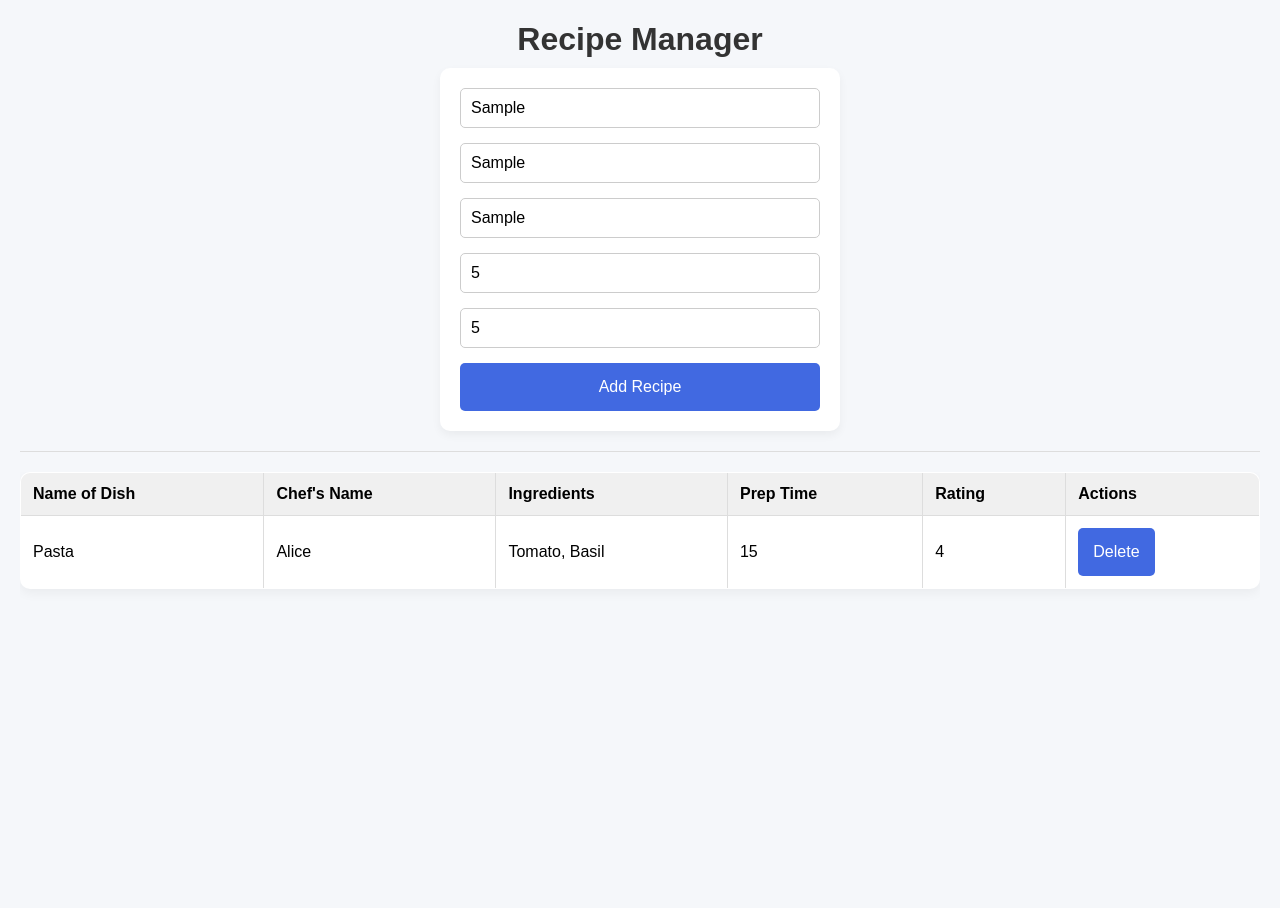
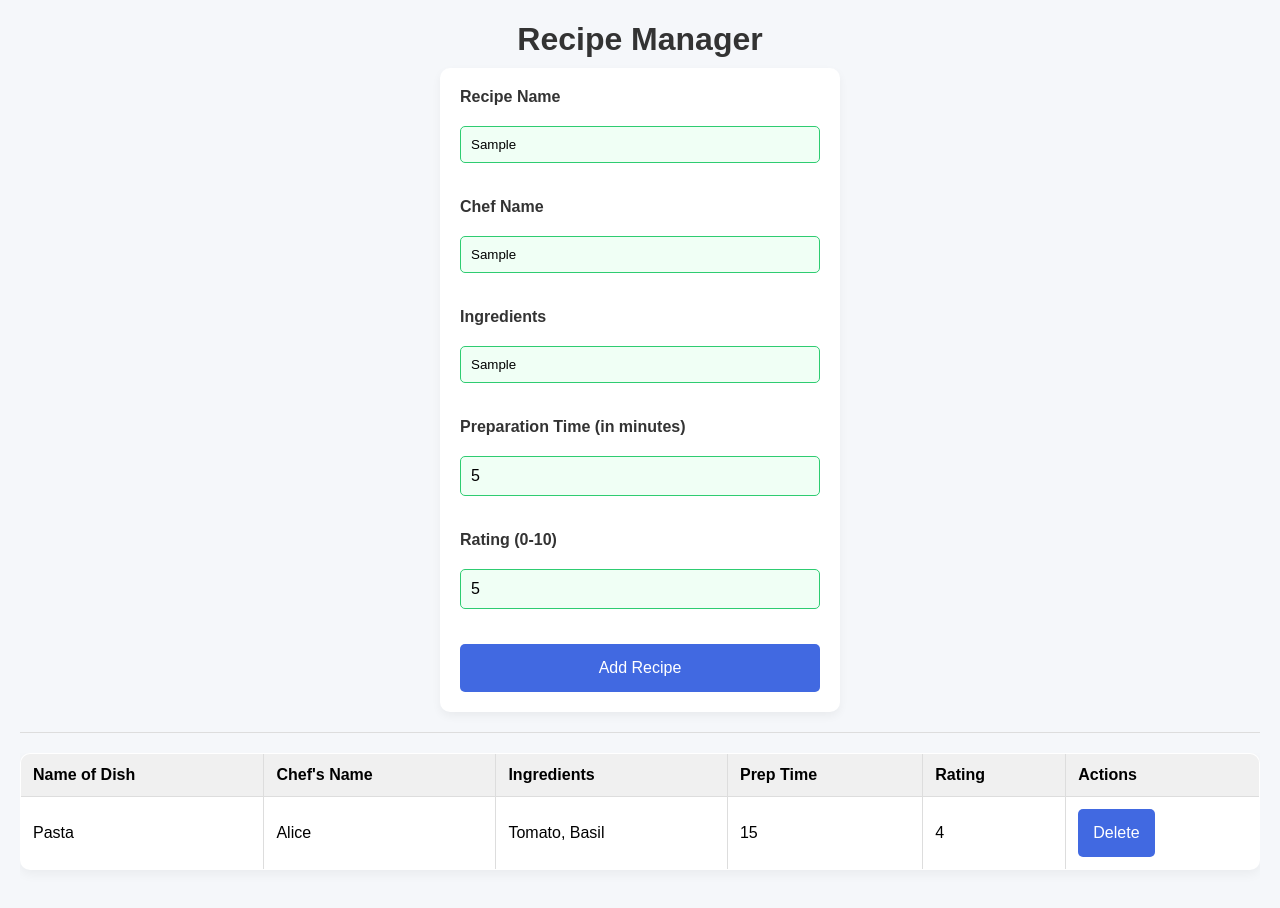
Before and after one commit to ny-collins/dbwork, a website: page frontend/index.html in a window 1280 px wide. Both pictures are taken after typing "Sample", "Sample", "Sample", "5", "5" into the empty fields and a click on the button "Add Recipe". Before the commit the page ends 800 px from the top, so only its background shows below. Drawn offline with Linux system fonts and the light colour scheme; some packages are replaced by stand-ins of ours; no server answers; a script that the page names is missing.

Commit message:
commit33

```diff
--- a/frontend/index.html
+++ b/frontend/index.html
@@ -2,6 +2,7 @@
 <html lang="en">
 <head>
   <meta charset="UTF-8">
+  <meta name="description" content="This page serves as a recipe manager, allowing users to add, view, and delete recipes. It is a good example of a simple web application using HTML, CSS, and JavaScript.">
   <title>Recipe Manager</title>
   <meta name="viewport" content="width=device-width, initial-scale=1.0">
   <link rel="stylesheet" href="style.css">
@@ -15,14 +16,30 @@
 <body>
   <h1>Recipe Manager</h1>
 
+  <div id="loading-spinner" style="display: none; text-align: center; margin: 20px;">
+    <div class="spinner"></div>
+  </div>
+
+
   <form id="recipe-form">
-    <input type="text" id="name" name="name" placeholder="Name of Dish" required>
-    <input type="text" id="chef" name="chef" placeholder="Chef's Name" required>
-    <input type="text" id="ingredients" name="ingredients" placeholder="Ingredients" required>
-    <input type="number" name="prepTime" placeholder="Preparation Time (min)" min="0" step="0.1" />
-    <input type="number" name="rating" placeholder="Rating (0-10)" min="0" max="10" step="1" />
+    <label for="name">Recipe Name</label>
+    <input id="name" name="name" placeholder="Name" autocomplete="name" required>
+
+    <label for="chef">Chef Name</label>
+    <input id="chef" name="chef" placeholder="Chef" autocomplete="name" required>
+
+    <label for="ingredients">Ingredients</label>
+    <input id="ingredients" name="ingredients" placeholder="Ingredients" autocomplete="off" required>
+
+    <label for="prepTime">Preparation Time (in minutes)</label>
+    <input id="prepTime" name="prepTime" type="number" placeholder="Prep Time" min="0" step="0.1" autocomplete="off" required>
+
+    <label for="rating">Rating (0-10)</label>
+    <input id="rating" name="rating" type="number" placeholder="Rating" min="0" max="10" step="1" autocomplete="off" required>
+
     <button type="submit">Add Recipe</button>
   </form>
+
 
   <hr>
 
--- a/frontend/script.js
+++ b/frontend/script.js
@@ -3,6 +3,7 @@ const API_URL = 'https://dbwork-api.onrender.com/api/recipes';
 document.addEventListener('DOMContentLoaded', () => {
   const form = document.querySelector('#recipe-form');
   const tableBody = document.querySelector('#recipeTable tbody');
+  const spinner = document.getElementById('loading-spinner');
 
   const createCell = (label, value) => {
     const td = document.createElement('td');
@@ -57,8 +58,6 @@ document.addEventListener('DOMContentLoaded', () => {
         }
       };
 
-
-
       tdActions.appendChild(delBtn);
       tr.appendChild(tdActions);
 
@@ -68,6 +67,7 @@ document.addEventListener('DOMContentLoaded', () => {
 
   form.addEventListener('submit', async e => {
     e.preventDefault();
+    spinner.style.display = 'block'; // Show spinner
 
     const formData = new FormData(form);
     const newRecipe = {
@@ -78,6 +78,7 @@ document.addEventListener('DOMContentLoaded', () => {
       rating: Number(formData.get('rating')),
     };
 
+    try {
       await fetch(API_URL, {
         method: 'POST',
         headers: { 'Content-Type': 'application/json' },
@@ -85,7 +86,12 @@ document.addEventListener('DOMContentLoaded', () => {
       });
 
       form.reset();
-    loadRecipes();
+      await loadRecipes();
+    } catch (err) {
+      console.error('Failed to submit recipe:', err);
+    } finally {
+      spinner.style.display = 'none'; // Hide spinner
+    }
   });
 
   loadRecipes();
--- a/frontend/style.css
+++ b/frontend/style.css
@@ -161,3 +161,49 @@ th, td {
     font-size: 1rem;
   }
 }
+
+label {
+  display: block;
+  margin-bottom: 5px;
+  font-weight: 600;
+  color: #333;
+}
+
+input {
+  display: block;
+  width: 100%;
+  padding: 10px;
+  margin-bottom: 20px;
+  border: 1px solid #ccc;
+  border-radius: 5px;
+  box-sizing: border-box;
+}
+
+input:invalid {
+  border: 1px solid #e74c3c;
+  background-color: #fff0f0;
+}
+
+input:focus:invalid {
+  outline-color: #e74c3c;
+}
+
+input:valid {
+  border: 1px solid #2ecc71;
+  background-color: #f0fff5;
+}
+
+.spinner {
+  border: 4px solid #f3f3f3;
+  border-top: 4px solid royalblue;
+  border-radius: 50%;
+  width: 40px;
+  height: 40px;
+  animation: spin 1s linear infinite;
+  margin: 0 auto;
+}
+
+@keyframes spin {
+  0% { transform: rotate(0deg); }
+  100% { transform: rotate(360deg); }
+}
```
Lines whose indentation alone changed are shown as unchanged.
